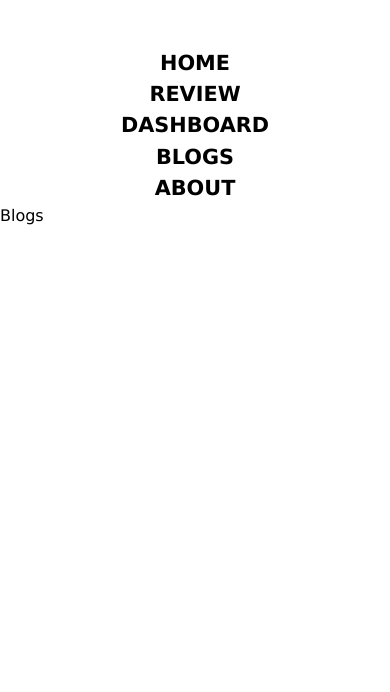
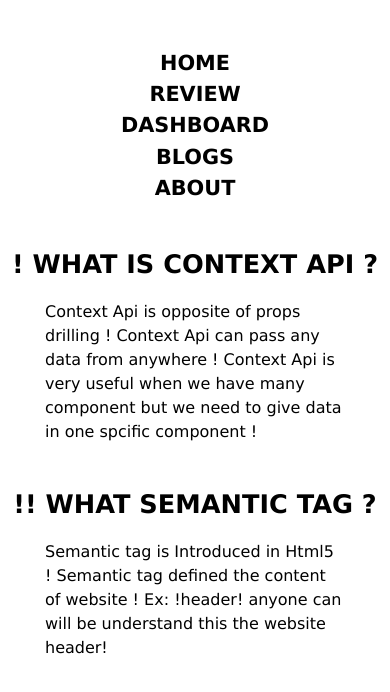
Before and after one commit to borhansahed/Headphone-hunter, a React (Create React App) app: page /blogs in a window 390 px wide. Shown: the top 692 px of the page. Built offline with nearby package versions, Linux system fonts and the light colour scheme.

Commit message:
bouns questions and answer done

```diff
--- a/package.json
+++ b/package.json
@@ -17,7 +17,7 @@
   },
   "scripts": {
     "start": "react-scripts start",
-    "build": "react-scripts build",
+    "build": "react-scripts build && cp build/index.html build/404.html",
     "test": "react-scripts test",
     "eject": "react-scripts eject"
   },
--- a/src/components/About/About.css
+++ b/src/components/About/About.css
@@ -0,0 +1,10 @@
+@media screen  and (max-width:668px){
+    .about-container h1{
+        font-size: 1.7rem;
+    }
+
+    .about-container p{
+        font-size: 1.3rem;
+    }
+
+}
--- a/src/components/About/About.js
+++ b/src/components/About/About.js
@@ -1,9 +1,12 @@
 import React from 'react';
+import './About.css'
+
 
 const About = () => {
     return (
-        <div>
-            <h1>MOHAMMAD SAHED</h1>
+        <div className='about-container'>
+            <h1 className='text-4xl font-black mt-12 text-center'>MOHAMMAD SAHED</h1>
+            <p className='text-2xl font-black mt-5 text-center'>New Web Developer is under processing </p>
         </div>
     );
 };
--- a/src/components/Blogs/Blogs.css
+++ b/src/components/Blogs/Blogs.css
@@ -0,0 +1,12 @@
+.blogs-container p{
+    max-width: 400px;
+    margin: 1rem auto;
+}
+@media screen  and (max-width:668px){
+    .blogs-container h1{
+        font-size: 1.6rem;
+    }
+    .blogs-container p{
+        max-width: 300px;
+    }
+}
--- a/src/components/Blogs/Blogs.js
+++ b/src/components/Blogs/Blogs.js
@@ -1,9 +1,13 @@
 import React from 'react';
+import './Blogs.css'
 
 const Blogs = () => {
     return (
-        <div>
-            <h1>Blogs</h1>
+        <div className='blogs-container' >
+            <h1 className='text-4xl font-black text-center mt-10'> ! WHAT IS CONTEXT API ?</h1>
+            <p>Context Api is opposite of props drilling ! Context Api can pass any data from anywhere ! Context Api is very useful when we have many component but we need to give data in one spcific component !</p>
+            <h1 className='text-4xl font-black text-center mt-10'> !! WHAT SEMANTIC TAG ?</h1>
+            <p>Semantic tag is  Introduced in Html5 ! Semantic tag defined the content of website ! Ex: !header! anyone can will be understand this the website header! </p>
         </div>
     );
 };
```
Also changed, not shown: 1 other file (tests, documents, lock files or other folders).
